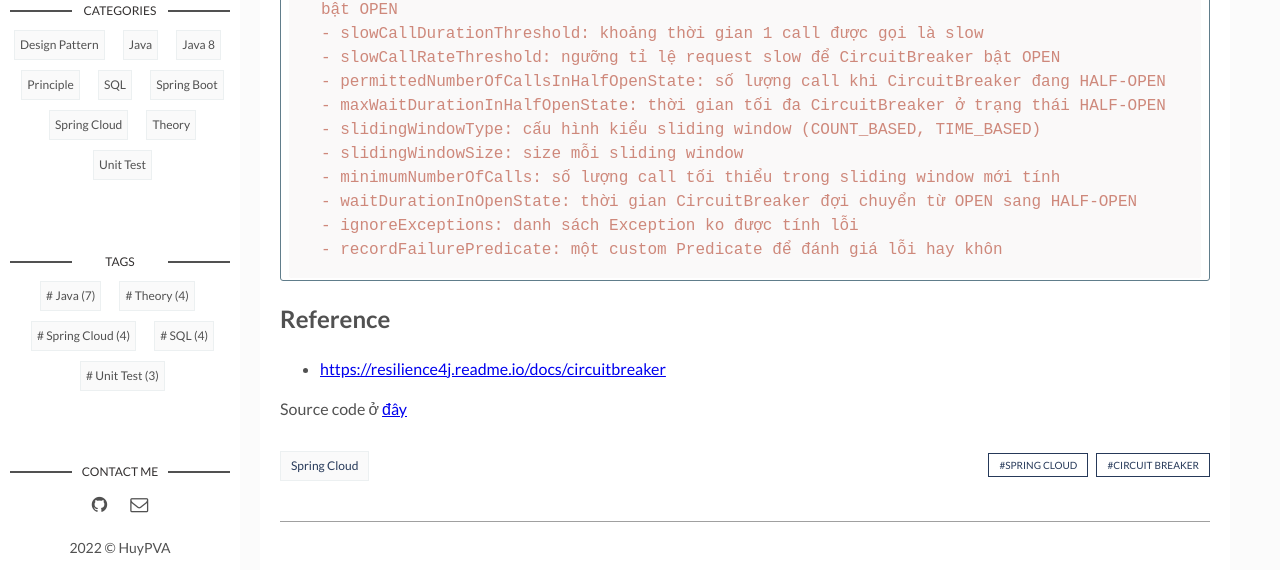
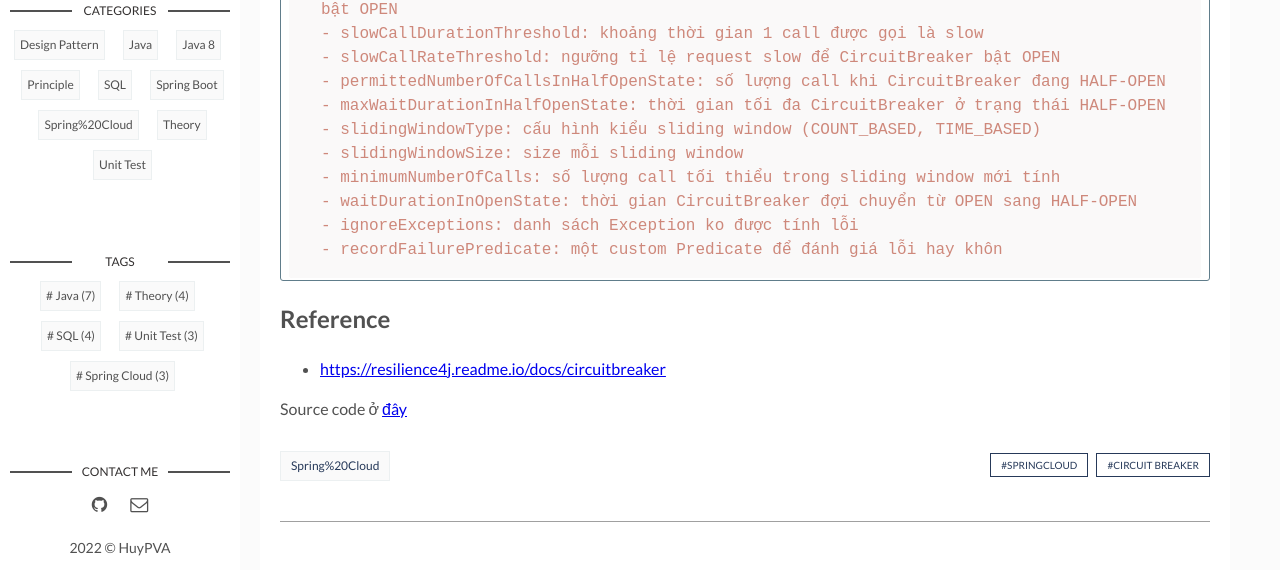
Before and after one commit to huypva/huypva.github.io, a Jekyll site: the page built from _posts/spring-cloud/2021-12-06-spring-cloud-circuit-breaker.md, in a window 1280 px wide and 900 px high, scrolled down 1918 px. Shown: the part 308-878 px from the top of the window. Built offline with Jekyll 4.4.1, drawn with Linux system fonts in a browser that asks for light colours.

Commit message:
Fix categories

```diff
--- a/_posts/spring-cloud/2021-12-06-spring-cloud-circuit-breaker.md
+++ b/_posts/spring-cloud/2021-12-06-spring-cloud-circuit-breaker.md
@@ -3,8 +3,8 @@ layout: post
 title: Spring Cloud + Circuit Breaker with Resilience4j
 date: 2021-12-06 10:00:20 +0700
 description: Hướng dẫn áp dụng Circuit Breaker bằng Resilience4j
-tags: [Spring Cloud, Circuit Breaker]
-categories: [Spring Cloud]
+tags: [SpringCloud, Circuit Breaker]
+categories: [Spring%20Cloud]
 source: https://github.com/huypva/spring-cloud-circuit-breaker-example
 ---
 
```
Also changed, not shown: _posts/spring-cloud/2021-09-29-spring-cloud-consul-configuration.md (+1 -1 lines), _posts/spring-cloud/2021-11-20-spring-cloud-sleuth.md (+1 -1 lines), _posts/spring-cloud/2021-12-06-spring-cloud-service-discovery-consul.md (+1 -1 lines).
